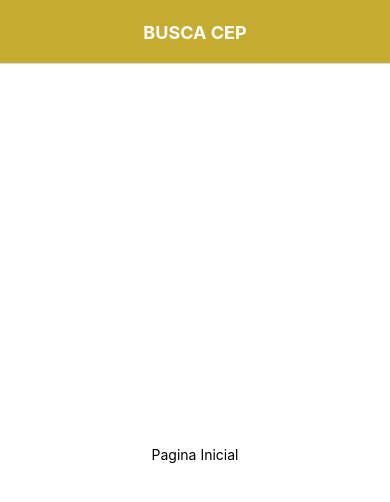
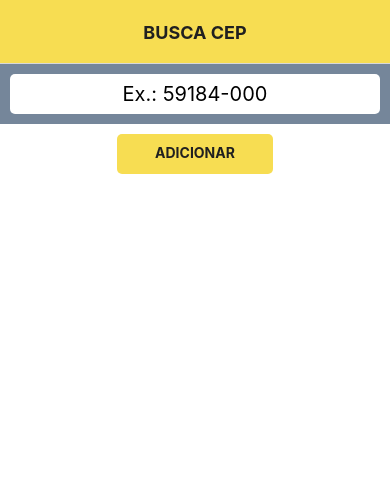
Before and after one commit to esaumatias/search-cep, a React Native app: screen / in a window 390 px wide. Shown: the top 502 px of the page. Built offline with nearby package versions, Linux system fonts and the light colour scheme.

Commit message:
feat(Home) - cria input e botão de adicionar CEP

```diff
--- a/App.js
+++ b/App.js
@@ -16,6 +16,5 @@ export default function App() {
 const styles = StyleSheet.create({
   container: {
     flex: 1,
-    backgroundColor: "#C6E48A",
   },
 });
--- a/src/Routes/index.js
+++ b/src/Routes/index.js
@@ -15,8 +15,8 @@ function Router() {
           component={Home}
           options={{
             headerTitleAlign: "center",
-            headerStyle: { backgroundColor: "#c6ab31" },
-            headerTintColor: "#fff",
+            headerStyle: { backgroundColor: "#f7dd52" },
+            headerTintColor: "#202020",
             headerTitleStyle: {
               fontWeight: "bold",
             },
--- a/src/Screens/index.js
+++ b/src/Screens/index.js
@@ -1,10 +1,35 @@
-import React from 'react';
-import { StyleSheet, Text, View } from 'react-native';
+import React, { useState } from 'react';
+import { StyleSheet, TextInput, View, TouchableOpacity, Text } from 'react-native';
 
 export default function Home() {
+  const [cep, setCep] = useState("");
+
+  const maskCep = (cep) => {
+    cep = cep.replace(/\D/g, '')
+    .replace(/(\d{5})(\d)/, '$1-$2')
+    .replace(/(-\d{3})\d+?$/, '$1')
+    setCep(cep);
+  };
+
   return (
     <View style={styles.container}>
-      <Text>Pagina Inicial</Text>
+      <View style={styles.containerInput}>
+        <TextInput
+          maxLength={9}
+          placeholder="Ex.: 59184-000"
+          style={styles.input}
+          onChangeText={(value) => maskCep(value)}
+          value={cep}
+        />
+      </View>
+      <View style={styles.containerButton}>
+        <TouchableOpacity
+          style={styles.buttonAdd}
+          disabled={cep.length !== 9}
+        >
+          <Text style={styles.textAdd}>ADICIONAR</Text>
+        </TouchableOpacity>
+      </View>
     </View>
   );
 }
@@ -13,7 +38,37 @@ const styles = StyleSheet.create({
   container: {
     flex: 1,
     backgroundColor: '#fff',
-    alignItems: 'center',
-    justifyContent: 'center',
+  },
+  containerInput: {
+    backgroundColor: "#75869a",
+    alignItems: "center",
+    justifyContent: "center",
+    padding: 10
+  },
+  input: {
+    backgroundColor: "#fff",
+    fontSize: 20,
+    height: 40,
+    textAlign: "center",
+    width: "100%",
+    borderRadius: 5,
+  },
+  containerButton: {
+    alignItems: "center",
+    justifyContent: "center",
+  },
+  buttonAdd: {
+    backgroundColor: "#f7dd52",
+    height: 40,
+    borderRadius: 5,
+    width: "40%",
+    marginTop: 10,
+  },
+  textAdd: {
+    color: "#202020",
+    fontSize: 14,
+    fontWeight: "bold",
+    alignSelf: "center",
+    padding: 10,
   },
 });
```
